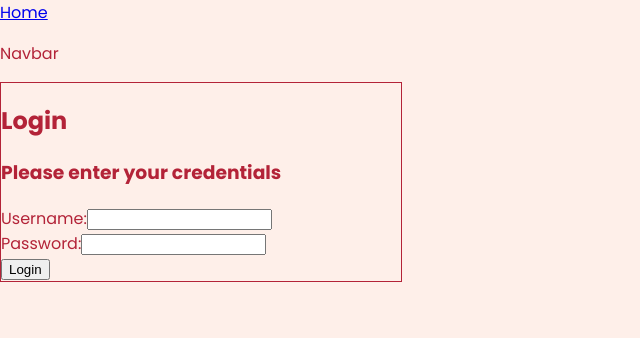
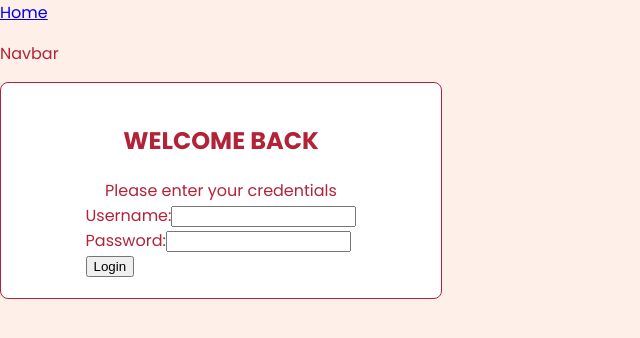
Before and after one commit to Austin-Imbastari/group4, a React (Vite) app: page /login in a window 1280 px wide. Shown: the top 338 px of the page, without its empty margins (0-640 px from the left). Built offline with nearby package versions, Linux system fonts and the light colour scheme.

Commit message:
update login page styling

```diff
--- a/src/pages/login/Login.jsx
+++ b/src/pages/login/Login.jsx
@@ -3,8 +3,8 @@ import { LoginContainer } from "./LoginSC";
 export default function Login() {
   return (
     <LoginContainer>
-      <h2>Login</h2>
-      <h3>Please enter your credentials</h3>
+      <h2>WELCOME BACK</h2>
+      <text>Please enter your credentials</text>
       <form>
         <label>
           Username:
--- a/src/pages/login/LoginSC.js
+++ b/src/pages/login/LoginSC.js
@@ -2,6 +2,12 @@ import styled from "styled-components";
 
 export const LoginContainer = styled.div`
   max-width: 400px;
-  max-height: 300px;
+  max-height: 400px;
+  background-color: white;
   border: 1px solid ${(props) => props.theme.colors.primary};
+  border-radius: 8px;
+  padding: 20px;
+  display: flex;
+  flex-direction: column;
+  align-items: center;
 `;
```
